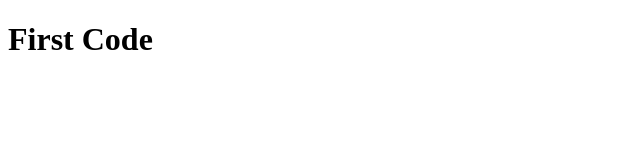
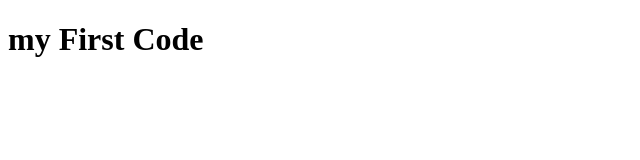
Before and after one commit to Anand-kumar96/Frontend, a plain HTML site: page contact.html in a window 1280 px wide. Shown: the whole page, without its empty margins (0-640 px from the left). Drawn offline with Linux system fonts and the light colour scheme.

Commit message:
skipped staging area

```diff
--- a/contact.html
+++ b/contact.html
@@ -4,6 +4,6 @@
         <title>hello world</title>
     </head>
     <body>
-        <h1>First Code</h1>
+        <h1>my First Code</h1>
     </body>
 </html>
```
